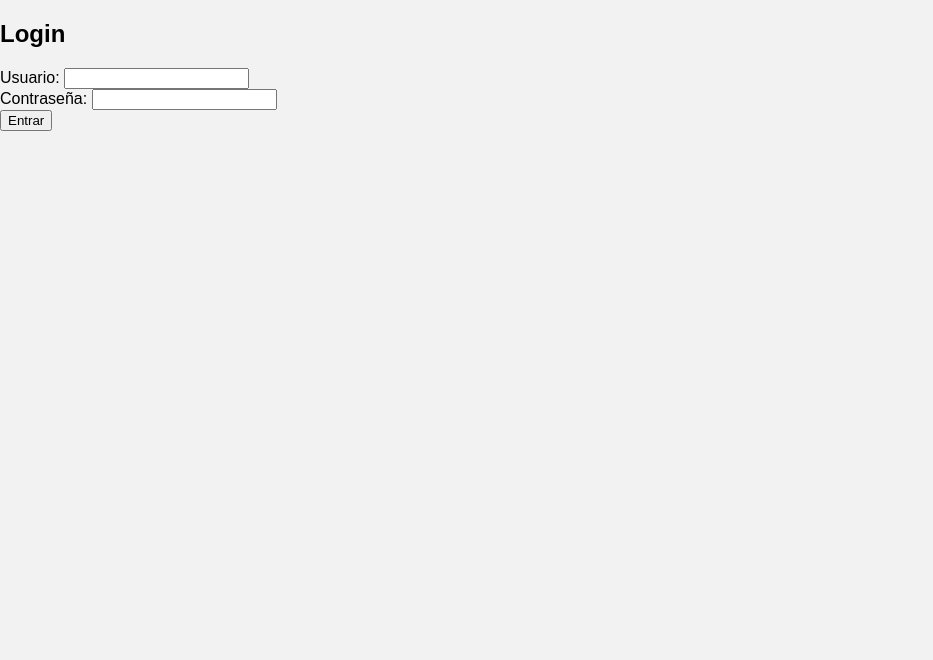
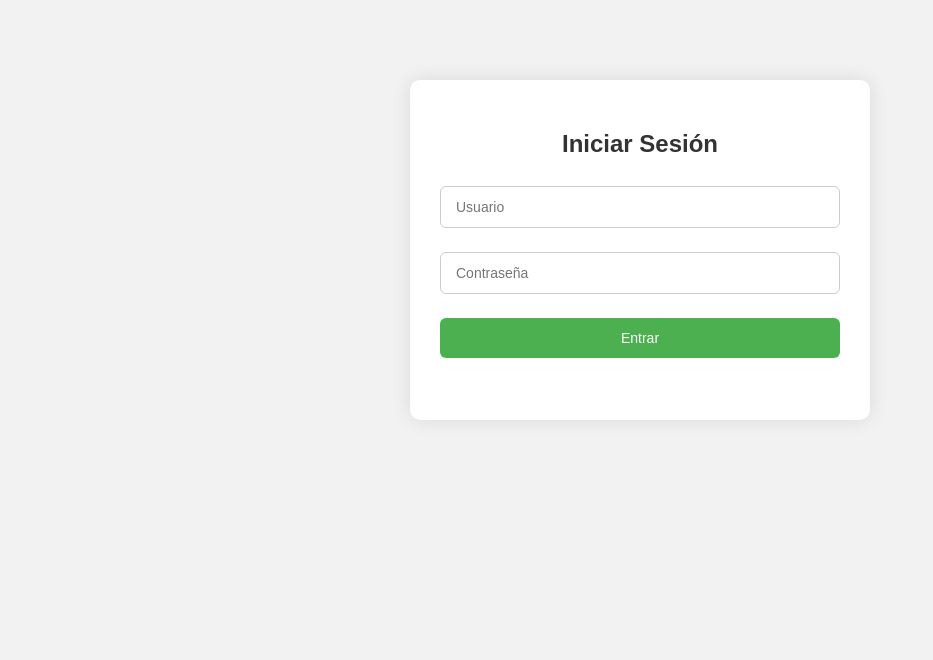
Before and after one commit to rubenhdezmtinez/piano-online, a PHP site: page /login.php in a window 1280 px wide. Shown: the top 660 px of the page, without its empty margins (0-933 px from the left). Run offline with PHP 8.4, Linux system fonts and the light colour scheme.

Commit message:
login.php v2

```diff
--- a/css/estilos.css
+++ b/css/estilos.css
@@ -145,3 +145,51 @@ body {
 .registro-container button:hover {
     background-color: #003f7a;
 }
+
+.form-container {
+    width: 100%;
+    max-width: 400px;
+    background: #fff;
+    padding: 30px;
+    border-radius: 10px;
+    box-shadow: 0 0 20px rgba(0, 0, 0, 0.1);
+    margin: 80px auto;
+}
+
+h2 {
+    text-align: center;
+    margin-bottom: 20px;
+    color: #333;
+}
+
+input[type="text"],
+input[type="password"],
+input[type="email"],
+input[type="submit"] {
+    width: 100%;
+    padding: 12px 15px;
+    margin: 8px 0 16px 0;
+    display: inline-block;
+    border: 1px solid #ccc;
+    border-radius: 6px;
+    box-sizing: border-box;
+    font-size: 14px;
+}
+
+input[type="submit"] {
+    background-color: #4CAF50;
+    color: white;
+    border: none;
+    cursor: pointer;
+    transition: background-color 0.3s ease;
+}
+
+input[type="submit"]:hover {
+    background-color: #45a049;
+}
+
+p.error {
+    color: red;
+    text-align: center;
+    margin-bottom: 10px;
+}
--- a/login.php
+++ b/login.php
@@ -28,14 +28,16 @@
 ?>
 
 <link rel="stylesheet" href="/css/estilos.css">
-<h2>Login</h2>
 
 <?php if (isset($error)) echo "<p style='color:red;'>$error</p>"; ?>
 
-<form method="POST">
-    Usuario: <input type="text" name="usuario"><br>
-    Contraseña: <input type="password" name="password"><br>
-    <input type="submit" value="Entrar">
-</form>
+<div class="form-container">
+    <h2>Iniciar Sesión</h2>
+    <form action="login.php" method="post">
+        <input type="text" name="usuario" placeholder="Usuario" required>
+        <input type="password" name="clave" placeholder="Contraseña" required>
+        <input type="submit" value="Entrar">
+    </form>
+</div>
 
 <?php include 'includes/footer.php'; ?>
```
